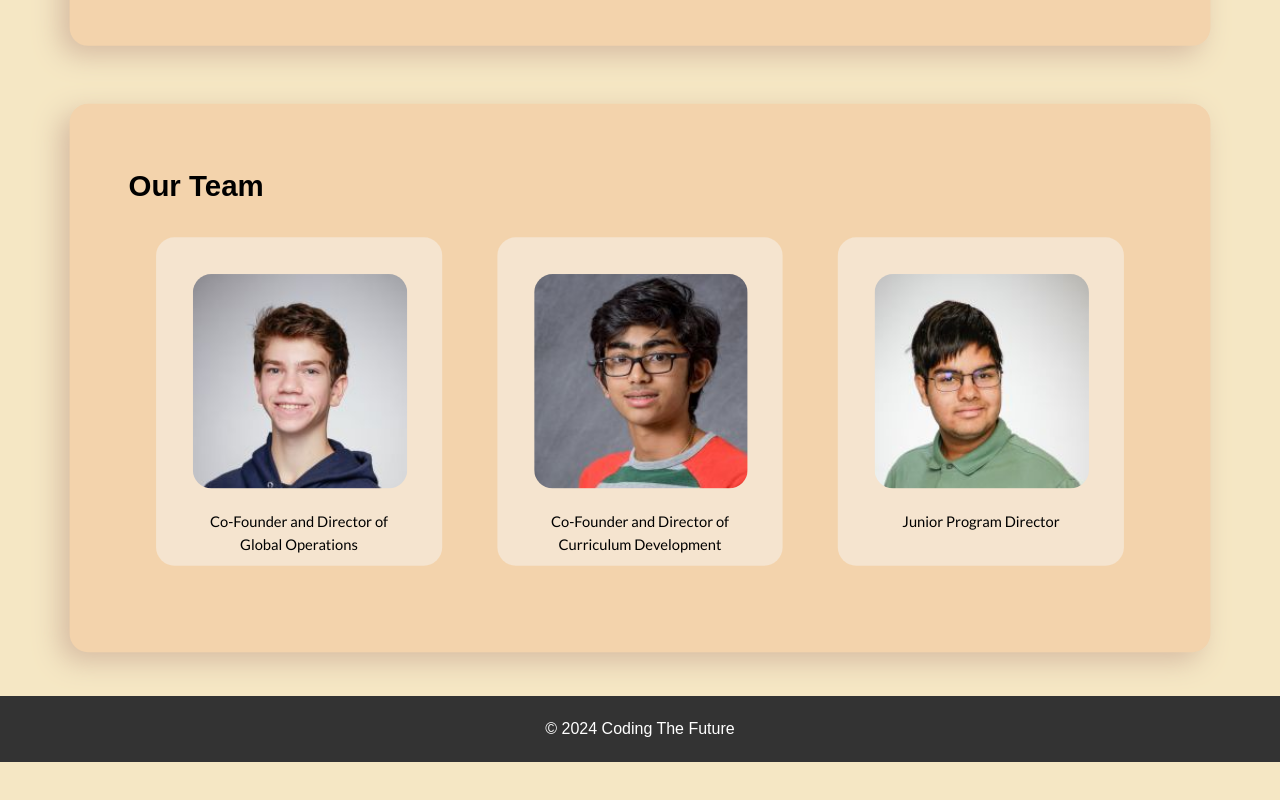
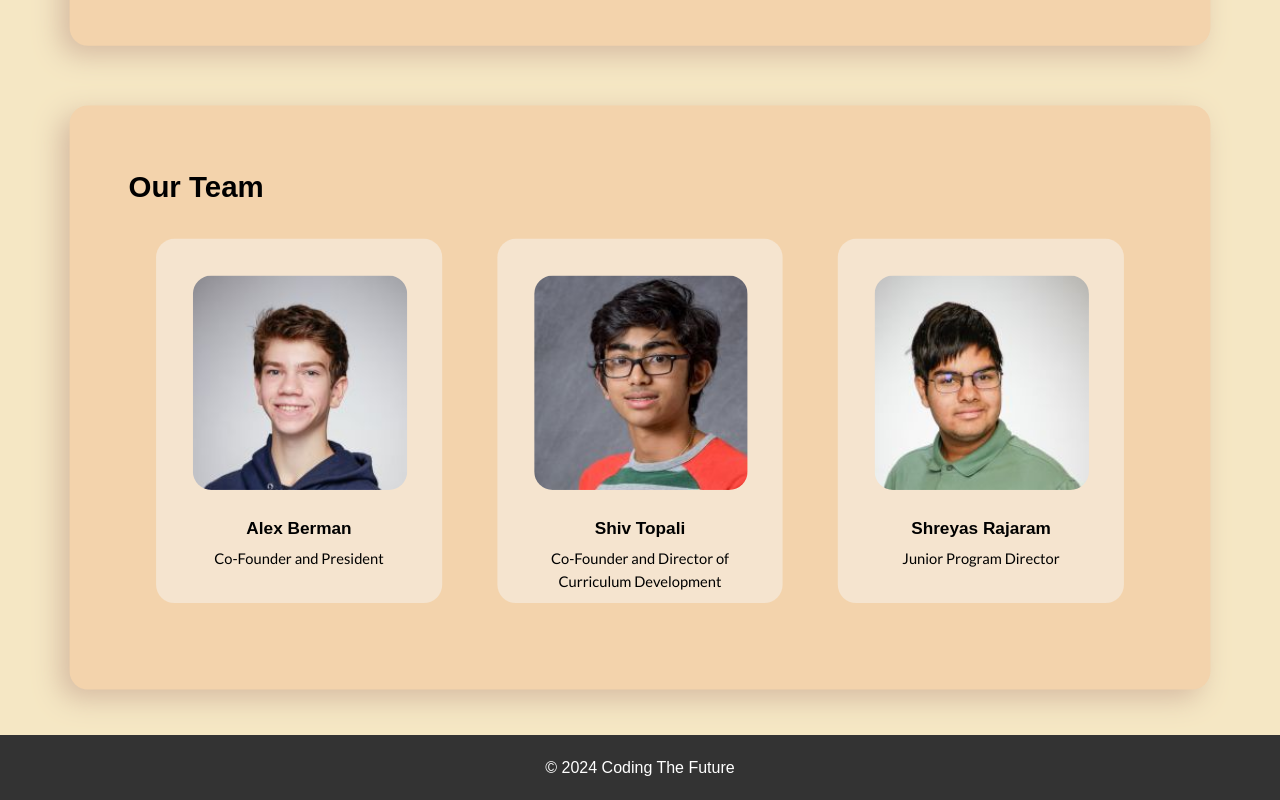
Before and after one commit to CodingTheFuture24/CodingTheFuture24.github.io, a plain HTML site: page index.html in a window 1280 px wide. Shown: the part 2165-2965 px from the top of the page. Before the commit the page ends 2927 px from the top, so only its background shows below. Drawn offline with Linux system fonts and the light colour scheme.

Commit message:
Update index.html

```diff
--- a/index.html
+++ b/index.html
@@ -133,6 +133,10 @@
             width: 80%;
         }
 
+        h3{
+            margin-top: -10px;
+        }
+
         @media screen and (max-width: 600px) {
 
             .team-container {
@@ -259,14 +263,17 @@
             <div class="team-container">
                 <div class="item">
                     <img src="alex.jpeg" alt="Alex Berman">
-                    <p>Co-Founder and Director of Global Operations</p>
+                    <h3>Alex Berman</h3>
+                    <p>Co-Founder and President</p>
                 </div>
                 <div class="item">
                     <img src="shiv.jpeg" alt="Shiv Topali">
+                    <h3>Shiv Topali</h3>
                     <p>Co-Founder and Director of Curriculum Development</p>
                 </div>
                 <div class="item">
                     <img src="shreyas.jpeg" alt="Shreyas Rajaram">
+                    <h3>Shreyas Rajaram</h3>
                     <p>Junior Program Director</p>
                 </div>
                 <!-- Add more items as needed -->
```
